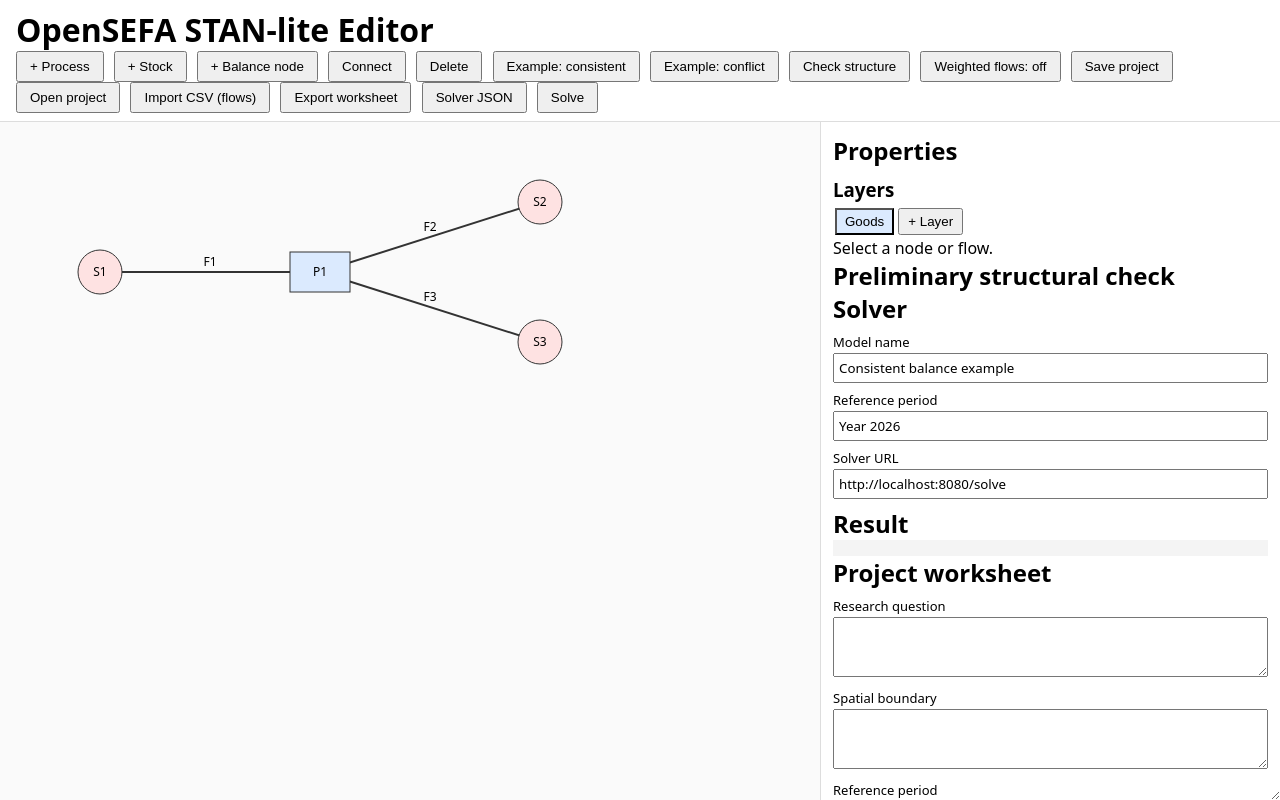
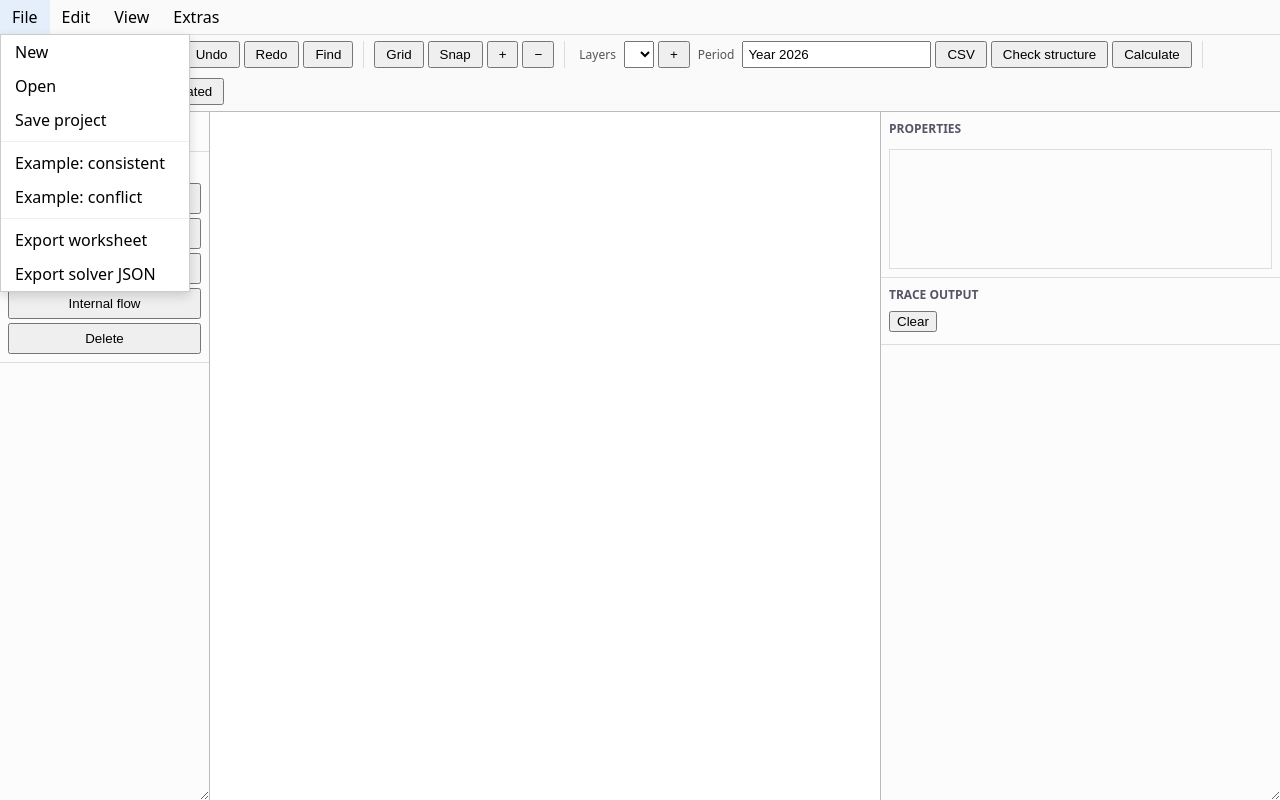
Before and after one commit to 2Lgit2Qt/opensefa-stan-lite-editor, a plain HTML site: page index.html in a window 1280 px wide. Drawn offline with Linux system fonts and the light colour scheme.

Commit message:
M1 part 1: workspace HTML and CSS

```diff
--- a/index.html
+++ b/index.html
@@ -7,50 +7,116 @@
 </head>
 <body>
 <header>
-  <h1>OpenSEFA STAN-lite Editor</h1>
-  <div class="toolbar">
-    <button id="addProcess">+ Process</button>
-    <button id="addStock">+ Stock</button>
-    <button id="addSubsystem">+ Balance node</button>
-    <button id="connectMode">Connect</button>
-    <button id="deleteSel">Delete</button>
-    <button id="loadClean">Example: consistent</button>
-    <button id="loadConflict">Example: conflict</button>
-    <button id="validate">Check structure</button>
-    <button id="weightedToggle">Weighted flows: off</button>
-    <button id="saveProject">Save project</button>
-    <input type="file" id="openProject" accept=".json" hidden>
-    <button id="openProjectBtn">Open project</button>
-    <input type="file" id="importCsv" accept=".csv,.txt" hidden>
-    <button id="importCsvBtn">Import CSV (flows)</button>
-    <button id="exportWorksheet">Export worksheet</button>
-    <button id="exportJson">Solver JSON</button>
-    <button id="solve">Solve</button>
+  <div id="menubar">
+    <div class="menu"><button data-i18n="file">File</button>
+      <div class="dropdown">
+        <button id="miNew" data-i18n="new">New</button>
+        <button id="miOpen" data-i18n="open">Open</button>
+        <button id="miSave" data-i18n="save">Save project</button>
+        <hr>
+        <button id="miClean">Example: consistent</button>
+        <button id="miConflict">Example: conflict</button>
+        <hr>
+        <button id="miWorksheet">Export worksheet</button>
+        <button id="miJson">Export solver JSON</button>
+      </div>
+    </div>
+    <div class="menu"><button data-i18n="edit">Edit</button>
+      <div class="dropdown">
+        <button id="miUndo" data-i18n="undo">Undo</button>
+        <button id="miRedo" data-i18n="redo">Redo</button>
+        <button id="miFind" data-i18n="find">Find objects</button>
+        <button id="miDelete" data-i18n="del">Delete</button>
+        <hr>
+        <button id="miCsv">Import CSV (flows)</button>
+      </div>
+    </div>
+    <div class="menu"><button data-i18n="view">View</button>
+      <div class="dropdown">
+        <button id="miGrid" data-i18n="grid">Grid</button>
+        <button id="miSnap" data-i18n="snap">Snap to grid</button>
+        <button id="miZoomIn" data-i18n="zoomIn">Zoom in</button>
+        <button id="miZoomOut" data-i18n="zoomOut">Zoom out</button>
+        <hr>
+        <button id="miLang">Sprache: Deutsch / English</button>
+      </div>
+    </div>
+    <div class="menu"><button data-i18n="extras">Extras</button>
+      <div class="dropdown">
+        <button id="miReset">Reset settings</button>
+      </div>
+    </div>
+  </div>
+  <div id="toolbars">
+    <div class="tbgroup">
+      <button id="tbNew" data-i18n="new">New</button>
+      <button id="tbOpen" data-i18n="open">Open</button>
+      <button id="tbSave" data-i18n="save">Save</button>
+      <button id="tbUndo" data-i18n="undo">Undo</button>
+      <button id="tbRedo" data-i18n="redo">Redo</button>
+      <button id="tbFind" data-i18n="find">Find</button>
+    </div>
+    <div class="tbgroup">
+      <button id="tbGrid" data-i18n="grid">Grid</button>
+      <button id="tbSnap" data-i18n="snap">Snap</button>
+      <button id="tbZoomIn">+</button>
+      <button id="tbZoomOut">−</button>
+    </div>
+    <div class="tbgroup">
+      <label class="inlbl" data-i18n="layers">Layers</label>
+      <select id="layerSelect"></select>
+      <button id="tbAddLayer">+</button>
+      <label class="inlbl" data-i18n="period">Period</label>
+      <input id="periodLabel" value="Year 2026">
+      <button id="tbCsv">CSV</button>
+      <button id="tbValidate" data-i18n="validation">Check structure</button>
+      <button id="tbSolve" data-i18n="solve">Calculate</button>
+    </div>
+    <div class="tbgroup">
+      <button id="tbSankey" data-i18n="sankey">Show as Sankey</button>
+      <button id="tbDisplay" data-i18n="calculated">Calculated</button>
+    </div>
   </div>
 </header>
 <main>
-  <svg id="canvas"></svg>
-  <aside id="panel">
-    <h2>Properties</h2>
-    <div id="props"></div>
-    <h2>Preliminary structural check</h2>
-    <div id="validation"></div>
-    <h2>Solver</h2>
-    <label>Model name<input id="modelName" value="SEFMN model"></label>
-    <label>Reference period<input id="periodLabel" value="Year 2026"></label>
-    <label>Solver URL<input id="solverUrl" value="http://localhost:8080/solve"></label>
-    <h2>Result</h2>
-    <div id="resultTable"></div>
-    <pre id="output"></pre>
-    <h2>Project worksheet</h2>
-    <label>Research question<textarea id="ws_question"></textarea></label>
-    <label>Spatial boundary<textarea id="ws_spatial"></textarea></label>
-    <label>Reference period<textarea id="ws_period"></textarea></label>
-    <label>Tracked goods, substances, energy<textarea id="ws_quantities"></textarea></label>
-    <label>Data sources and assumptions<textarea id="ws_sources"></textarea></label>
-    <label>Interpretation and optimization potential<textarea id="ws_interpretation"></textarea></label>
+  <aside id="left">
+    <div class="pane">
+      <h3 data-i18n="explorer">Model Explorer</h3>
+      <div id="explorer"></div>
+    </div>
+    <div class="pane">
+      <h3 data-i18n="shapes">Shapes</h3>
+      <div id="shapes">
+        <button id="shSelect" data-i18n="select">Selection mode</button>
+        <button id="shProcess" data-i18n="process">Process</button>
+        <button id="shStock" data-i18n="stock">Stock</button>
+        <button id="shConnect" data-i18n="connect">Internal flow</button>
+        <button id="shDelete" data-i18n="del">Delete</button>
+      </div>
+    </div>
+  </aside>
+  <div id="canvasWrap">
+    <svg id="canvas"></svg>
+  </div>
+  <aside id="right">
+    <div class="pane">
+      <h3 data-i18n="properties">Properties</h3>
+      <div id="propTabs"></div>
+      <div id="props"></div>
+    </div>
+    <div class="pane">
+      <h3 data-i18n="trace">Trace Output</h3>
+      <div id="traceBar"><button id="traceClear" data-i18n="clear">Clear</button></div>
+      <div id="traceList"></div>
+    </div>
   </aside>
 </main>
+<div id="findBox" hidden>
+  <input id="findInput" placeholder="Search term">
+  <div id="findResults"></div>
+</div>
+<input type="file" id="openProject" accept=".json" hidden>
+<input type="file" id="importCsv" accept=".csv,.txt" hidden>
 <script src="app.js"></script>
 </body>
 </html>
--- a/style.css
+++ b/style.css
@@ -1,17 +1,57 @@
 *{box-sizing:border-box;margin:0}
-body{font-family:system-ui,sans-serif;height:100vh;display:flex;flex-direction:column}
-header{padding:8px 16px;border-bottom:1px solid #ddd}
-.toolbar button{margin-right:6px;padding:6px 12px}
+body{font-family:system-ui,sans-serif;height:100vh;display:flex;flex-direction:column;overflow:hidden}
+header{border-bottom:1px solid #bbb;background:#fafafa}
+#menubar{display:flex;border-bottom:1px solid #ddd}
+.menu{position:relative}
+.menu>button{padding:6px 12px;background:none;border:none;font:inherit;cursor:pointer}
+.menu:hover>button{background:#e5effc}
+.dropdown{display:none;position:absolute;top:100%;left:0;background:#fff;border:1px solid #ccc;min-width:190px;z-index:50;box-shadow:0 4px 10px rgba(0,0,0,.15)}
+.menu:hover .dropdown{display:block}
+.dropdown button{display:block;width:100%;text-align:left;padding:6px 14px;background:none;border:none;font:inherit;cursor:pointer}
+.dropdown button:hover{background:#e5effc}
+.dropdown hr{border:none;border-top:1px solid #eee;margin:4px 0}
+#toolbars{display:flex;flex-wrap:wrap;gap:10px;padding:6px 10px;align-items:center}
+.tbgroup{display:flex;gap:4px;align-items:center;padding-right:10px;border-right:1px solid #ddd}
+.tbgroup:last-child{border-right:none}
+#toolbars button{padding:4px 10px}
+.inlbl{font-size:12px;color:#555;margin:0 4px}
+#layerSelect,#periodLabel{padding:4px}
 main{flex:1;display:flex;min-height:0}
-#canvas{flex:1;min-width:200px;background:#fafafa}
-aside{width:460px;min-width:320px;max-width:70vw;resize:horizontal;overflow:auto;border-left:1px solid #ddd;padding:12px}
-label{display:block;margin:8px 0;font-size:13px}
-input,select,textarea{width:100%;padding:4px;margin-top:2px;font-family:inherit}
-textarea{min-height:60px;resize:vertical}
-pre{background:#f4f4f4;padding:8px;font-size:11px;white-space:pre-wrap;word-break:break-word;max-height:260px;overflow:auto}
-table{width:100%;border-collapse:collapse;font-size:12px;margin:6px 0;table-layout:fixed}
-th,td{border:1px solid #ddd;padding:3px 5px;text-align:left;word-break:break-word;overflow-wrap:anywhere}
+#left{width:210px;min-width:150px;resize:horizontal;overflow:auto;border-right:1px solid #bbb;background:#fcfcfc;display:flex;flex-direction:column}
+#right{width:400px;min-width:300px;max-width:75vw;resize:horizontal;overflow:auto;border-left:1px solid #bbb;background:#fcfcfc;display:flex;flex-direction:column}
+.pane{border-bottom:1px solid #ddd;padding:8px}
+.pane h3{font-size:12px;text-transform:uppercase;color:#556;margin-bottom:6px}
+#explorer{font-size:13px;max-height:220px;overflow:auto}
+#explorer .row{padding:2px 4px;cursor:pointer;white-space:nowrap}
+#explorer .row:hover{background:#e5effc}
+#explorer .row.sel{background:#dbeafe}
+#explorer .sub{margin-left:18px;color:#333}
+#explorer .arr{display:inline-block;width:12px;cursor:pointer;color:#888}
+#shapes{display:flex;flex-direction:column;gap:4px}
+#shapes button{padding:6px}
+#canvasWrap{flex:1;min-width:100px;position:relative;background:#fff}
+#canvas{width:100%;height:100%;display:block}
+#propTabs{display:flex;gap:2px;margin-bottom:6px}
+#propTabs button{padding:4px 12px;border:1px solid #ccc;border-bottom:none;background:#eee;cursor:pointer;font:inherit;font-size:12px}
+#propTabs button.active{background:#fff;font-weight:bold}
+#props{border:1px solid #ddd;padding:8px;min-height:120px;font-size:13px;overflow:auto}
+#props label{display:block;margin:6px 0}
+#props input,#props select,#props textarea{width:100%;padding:3px;margin-top:2px;font:inherit}
+#props textarea{min-height:54px;resize:vertical}
+#props table{width:100%;border-collapse:collapse;font-size:12px;margin:6px 0;table-layout:fixed}
+#props th,#props td{border:1px solid #ddd;padding:3px 5px;text-align:left;word-break:break-word}
+#traceBar{margin-bottom:4px}
+#traceList{font-size:12px;max-height:180px;overflow:auto}
+#traceList p{padding:3px 6px;cursor:default;border-bottom:1px solid #f0f0f0}
+#traceList p.cl{cursor:pointer}
+#traceList p.cl:hover{background:#e5effc}
+pre{background:#f4f4f4;padding:6px;font-size:11px;white-space:pre-wrap;word-break:break-word;max-height:200px;overflow:auto}
 .node{cursor:move}
 .flow{cursor:pointer}
 .selected{stroke:#e67e22;stroke-width:3}
-h3,h4,h5{margin:10px 0 4px}
+#findBox{position:fixed;top:60px;right:420px;background:#fff;border:1px solid #888;box-shadow:0 6px 16px rgba(0,0,0,.25);padding:10px;z-index:100;width:280px}
+#findInput{width:100%;padding:5px}
+#findResults{max-height:240px;overflow:auto;font-size:13px;margin-top:6px}
+#findResults div{padding:4px;cursor:pointer}
+#findResults div:hover{background:#e5effc}
+h4,h5,h6{margin:10px 0 4px}
```
